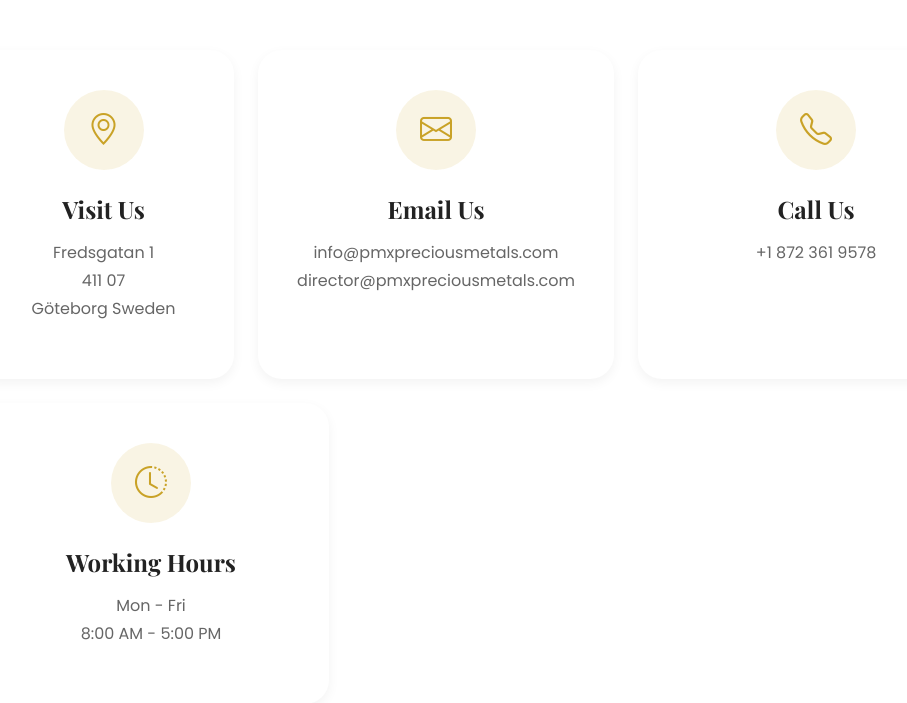
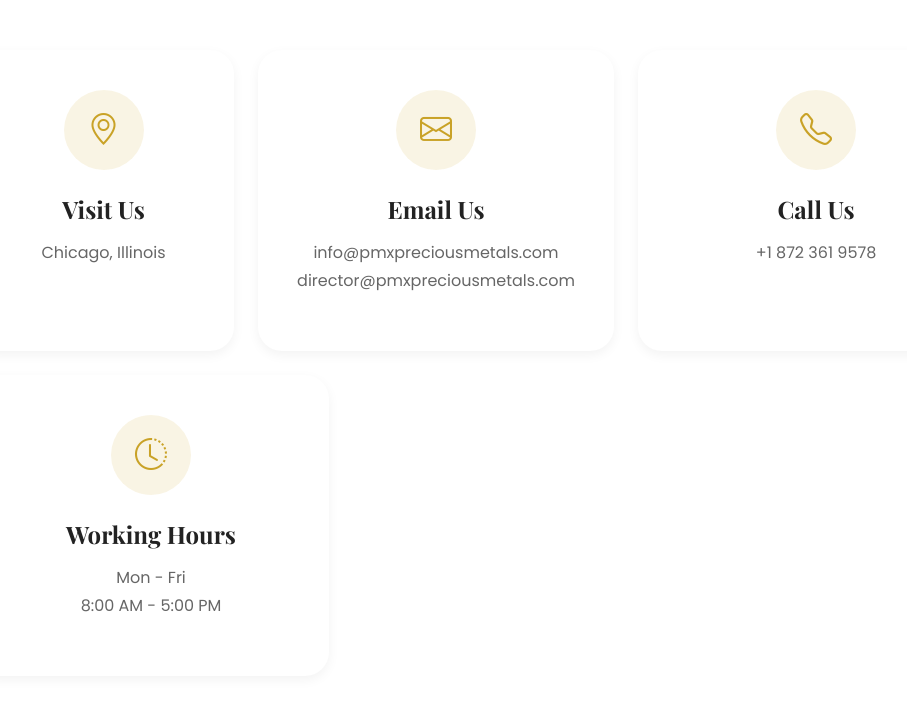
Before and after one commit to nathaniel634/goldsite, a Django app: page /contact/ in a window 1280 px wide. Shown: the part 695-1398 px from the top of the page, without its empty margins (109-1016 px from the left). Run offline with Django 5.2, Linux system fonts and the light colour scheme.

Commit message:
changed address in contact and footer

```diff
--- a/templates/frontend2/includes/footer.html
+++ b/templates/frontend2/includes/footer.html
@@ -97,10 +97,16 @@
 
                         <i class="bi bi-geo-alt-fill"></i>
 
+                        Chicago, Illinois
+                    </li>
+                    <!-- <li>
+
+                        <i class="bi bi-geo-alt-fill"></i>
+
                         Fredsgatan 1
                         411 07 Göteborg
                         Sweden
-                    </li>
+                    </li> -->
 
                     <li>
 
--- a/templates/frontend2/partials/contact-cards.html
+++ b/templates/frontend2/partials/contact-cards.html
@@ -44,10 +44,13 @@
                     <h4>Visit Us</h4>
 
                     <p>
+                        Chicago, Illinois
+                    </p>
+                    <!-- <p>
                         Fredsgatan 1 <br>
                         411 07 <br> Göteborg
                         Sweden
-                    </p>
+                    </p> -->
 
                 </div>
 
```
Also changed, not shown: static/frontend2/images/diamond/testimonial-77.jpg (added).
